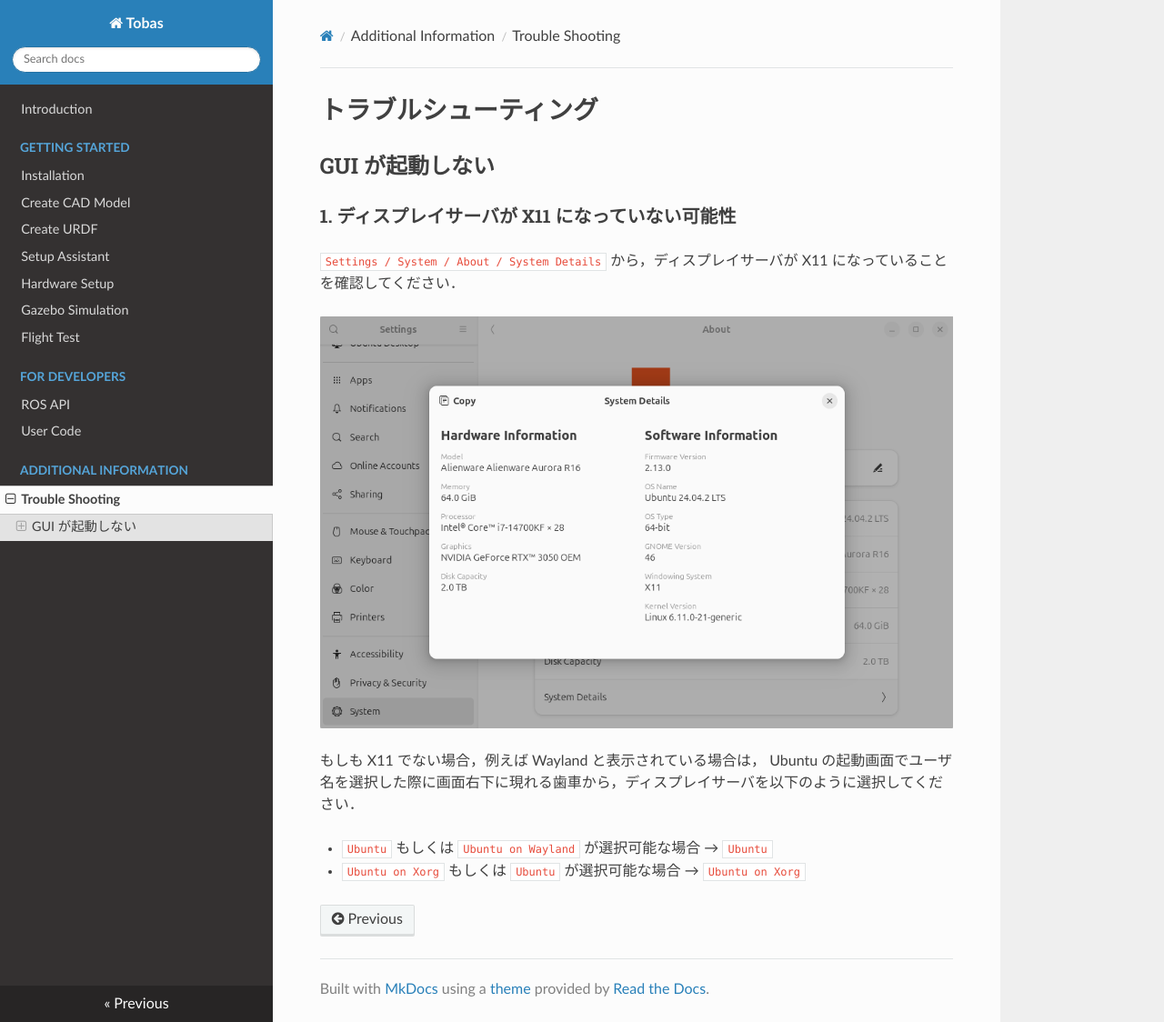
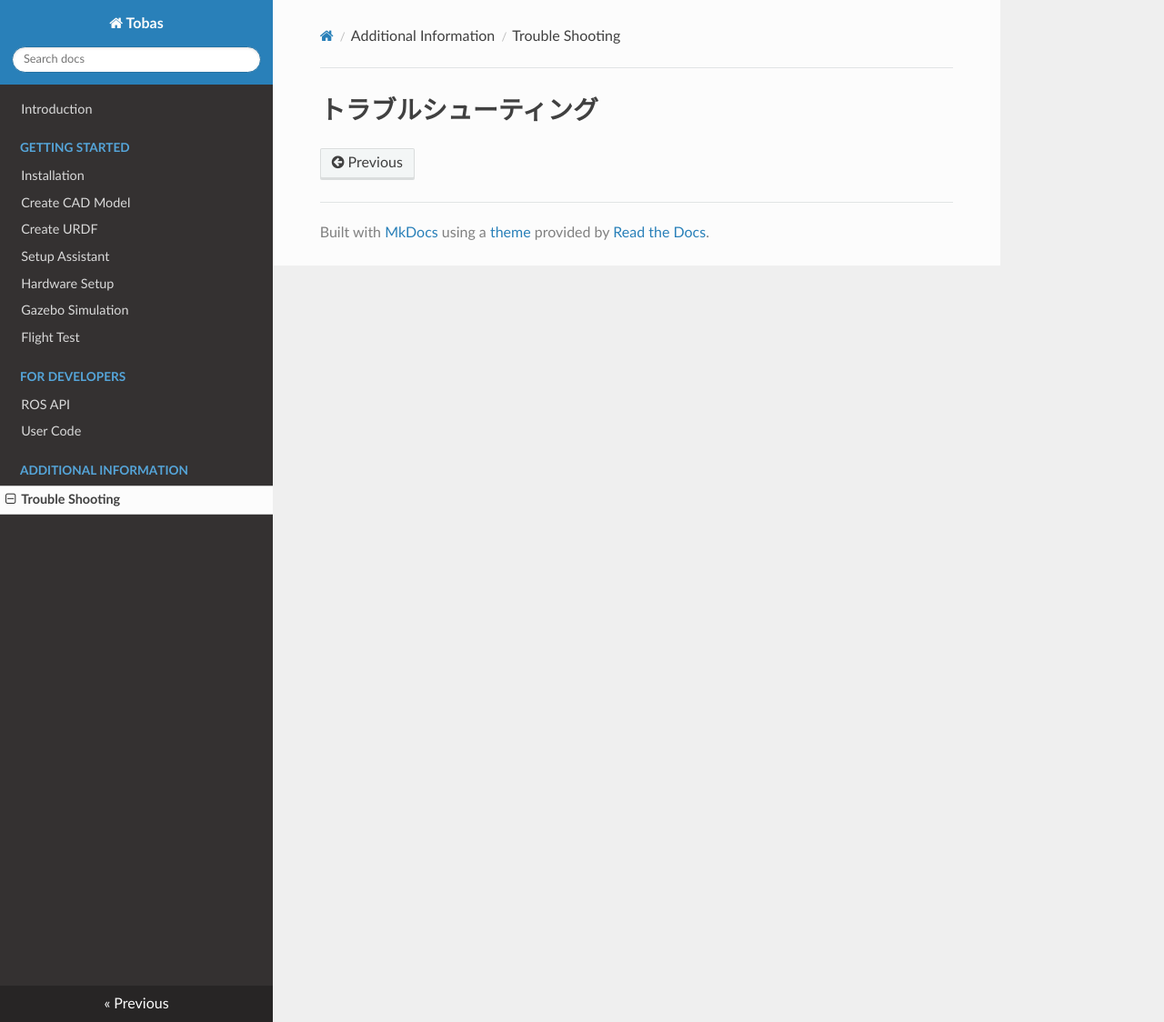
Before and after one commit to TobasFlightControl/tobas_wiki_ja, an MkDocs documentation site: the page built from docs/trouble_shooting.md, in a window 1280 px wide and 1124 px high. Shown: the whole window at 91% size. Built offline with MkDocs 1.6.1, drawn with Linux system fonts in a browser that asks for light colours; nearby versions of some CDN libraries.

Commit message:
edit: trouble_shooting.md

```diff
--- a/docs/trouble_shooting.md
+++ b/docs/trouble_shooting.md
@@ -1,16 +1 @@
 # トラブルシューティング
-
-## GUI が起動しない
-
-### 1. ディスプレイサーバが X11 になっていない可能性
-
-`Settings / System / About / System Details`
-から，ディスプレイサーバが X11 になっていることを確認してください．
-
-![trouble_shooting/system_details](resources/trouble_shooting/system_details.png)
-
-もしも X11 でない場合，例えば Wayland と表示されている場合は，
-Ubuntu の起動画面でユーザ名を選択した際に画面右下に現れる歯車から，ディスプレイサーバを以下のように選択してください．
-
-- `Ubuntu` もしくは `Ubuntu on Wayland` が選択可能な場合 → `Ubuntu`
-- `Ubuntu on Xorg` もしくは `Ubuntu` が選択可能な場合 → `Ubuntu on Xorg`
```
